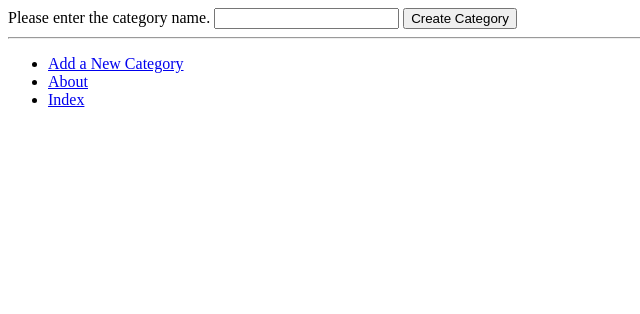
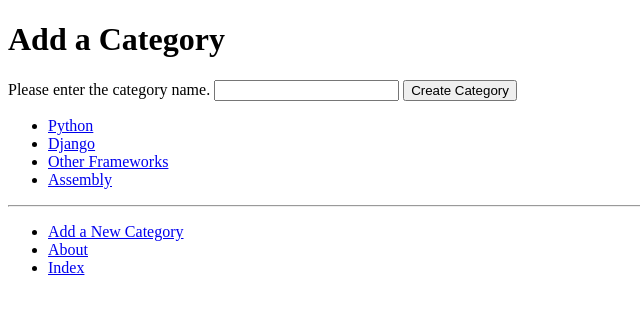
Before and after one commit to meta4icalbot/tango_with_django_project, a Django app: page /rango/add_category/ in a window 1280 px wide. Shown: the top 314 px of the page, without its empty margins (0-640 px from the left). Run offline with Django 3.2, Linux system fonts and the light colour scheme; data comes from the database, SQL or seed files in the repository.

Commit message:
Chapter 8 completed (+exercises) + errors from Ch. 7 corrected

```diff
--- /dev/null
+++ b/rango/templatetags/rango_template_tags.py
@@ -0,0 +1,9 @@
+from django import template
+from rango.models import Category
+
+register = template.Library()
+
+@register.inclusion_tag('rango/categories.html')
+
+def get_category_list(current_category=None):
+	return {'categories': Category.objects.all(), 'current_category': current_category}
--- a/rango/views.py
+++ b/rango/views.py
@@ -40,7 +40,7 @@ def add_category(request):
 
 		if form.is_valid():
 			form.save(commit=True)
-			return redirect('/rango/')
+			return redirect(reverse('rango:index'))
 		else:
 			print(form.errors)
 	return render(request, 'rango/add_category.html', {'form': form})
@@ -52,7 +52,7 @@ def add_page(request, category_name_slug):
 		category = None
 
 	if category == None:
-		return redirect('/rango/')
+		return redirect(reverse('rango:index'))
 
 	form = PageForm()
 
--- a/templates/rango/add_category.html
+++ b/templates/rango/add_category.html
@@ -4,7 +4,8 @@ Add a Category
 {% endblock %}
 
 {% block body_block %}
-	<form id="category_form" method="POST" action="/rango/add_category/">
+	<h1>Add a Category</h1>
+	<form id="category_form" method="POST" action="{% url 'rango:add_category' %}">
 		{% csrf_token %}
 		{% for hidden in form.hidden_fields %}
 			{{ hidden }}
--- a/templates/rango/add_page.html
+++ b/templates/rango/add_page.html
@@ -7,7 +7,7 @@ Add a Page
 {% block body_block %}
 		<h1>Add a Page</h1>
 		<div>
-			<form id="page_form" method="POST" action="/rango/category/{{ category.slug }}/add_page/">
+			<form id="page_form" method="POST" action="{% url 'rango:add_page' category.slug %}">
 				{% csrf_token %}
 				{% for hidden in form.hidden_fields %}
 					{{ hidden }}
--- a/templates/rango/base.html
+++ b/templates/rango/base.html
@@ -1,5 +1,6 @@
 <!DOCTYPE html>
 {% load staticfiles %}
+{% load rango_template_tags %}
 
 <html>
 	<head lang="en">
@@ -18,10 +19,15 @@
 			This is body_block's default content.
 			{% endblock %}
 		</div>
+		<div>
+			{% block sidebar_block %}
+			{% get_category_list category %}
+			{% endblock %}
+		</div>
 		<hr />
 		<div>
 			<ul>
-			<li><a href="{% url 'rango:add_category' %}">Add a New Category</a></li>
+			<li><a href="{% url 'rango:add_category' %}">Add a New Category</a><br /></li>
 			<li><a href="{% url 'rango:about' %}">About</a></li>
 			<li><a href="{% url 'rango:index' %}">Index</a></li>
 			</ul>
--- /dev/null
+++ b/templates/rango/categories.html
@@ -0,0 +1,13 @@
+<ul>
+{% if categories %}
+	{% for c in categories %}
+		{% if c == current_category %}
+			<li><strong><a href="{% url 'rango:show_category' c.slug %}">{{ c.name }}</a></strong></li>
+		{% else %}
+			<li><a href="{% url 'rango:show_category' c.slug %}">{{ c.name }}</a></li>
+		{% endif %}
+	{% endfor %}
+{% else %}
+	<li><strong>There are no categories present.</strong></li>
+{% endif %}
+</ul>
--- a/templates/rango/index.html
+++ b/templates/rango/index.html
@@ -19,7 +19,7 @@ Homepage
 		{% if categories %}
 			<ul>
 			{% for category in categories %}
-				<li><a href="/rango/category/{{ category.slug }}/">{{ category.name }}</a></li>
+				<li><a href="{% url 'rango:show_category' category.slug %}">{{ category.name }}</a></li>
 			{% endfor %}
 			</ul>
 		{% else %}
```
Also changed, not shown: rango/templatetags/__init__.py (added), 1 other file.
